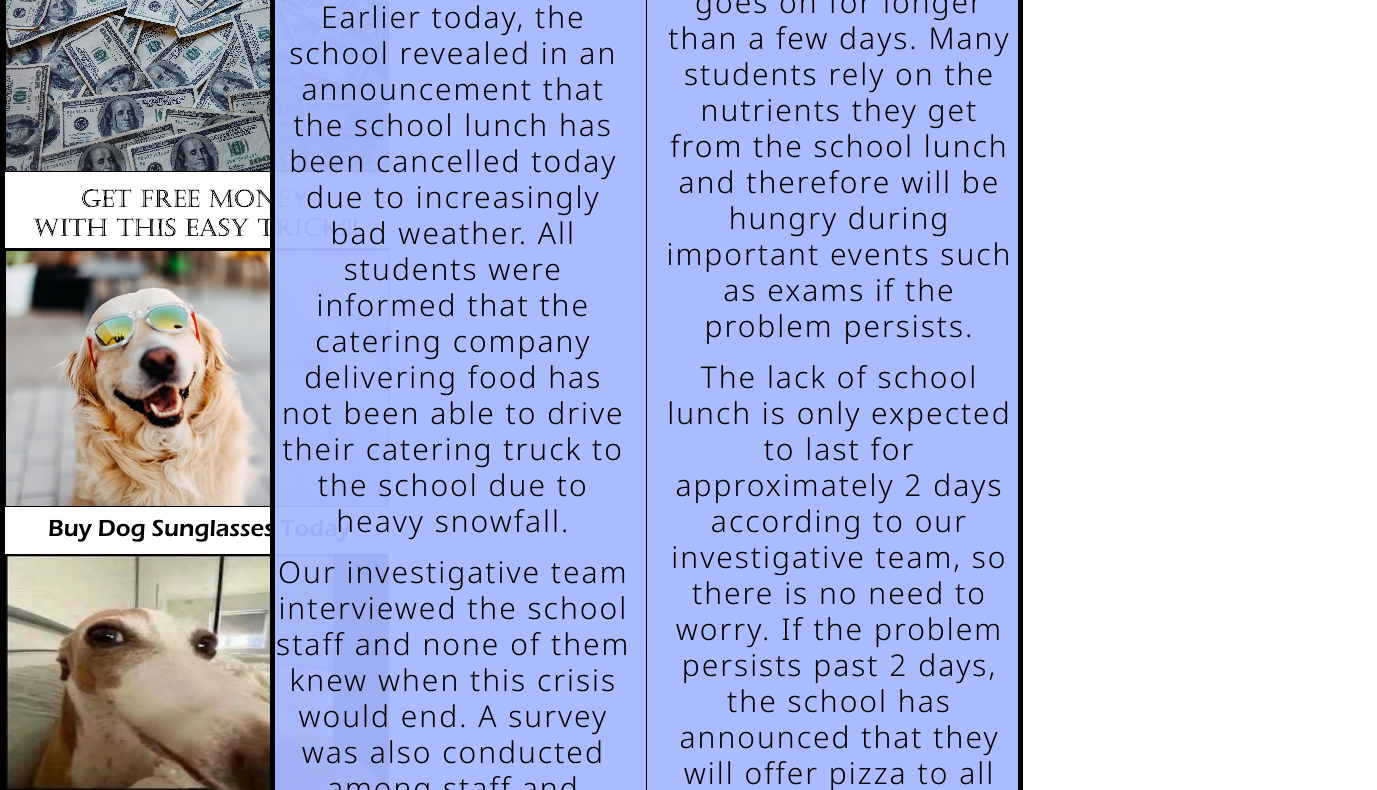
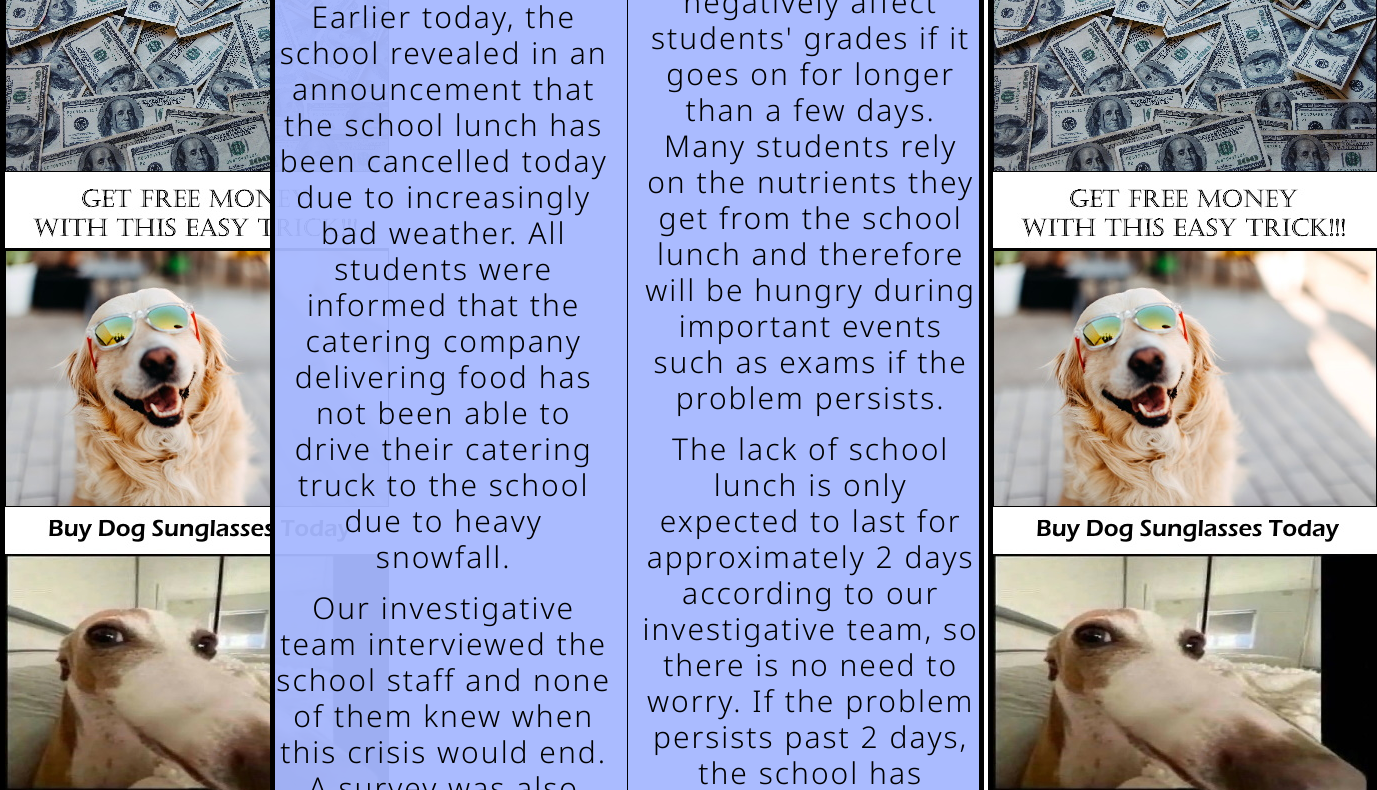
Before and after one commit to r6meo/Web1, a plain HTML site: page Articles/CancelledLunch.html in a window 1280 px wide. Shown: the part 177-967 px from the top of the page, 1377 px wide, since content can reach past the window. Drawn offline with Linux system fonts and the light colour scheme.

Commit message:
Update CancelledLunch.CSS

```diff
--- a/Articles/CancelledLunch.CSS
+++ b/Articles/CancelledLunch.CSS
@@ -68,8 +68,8 @@
  .divisiontext {
     border: 5px solid black;
     background-color: rgba(166, 184, 255, 0.95);
-    width: 58%;
-    height:1000px;
+    width: 55%;
+    height:100%;
     margin:auto;
     display: inline-block;
     vertical-align: top;
```
